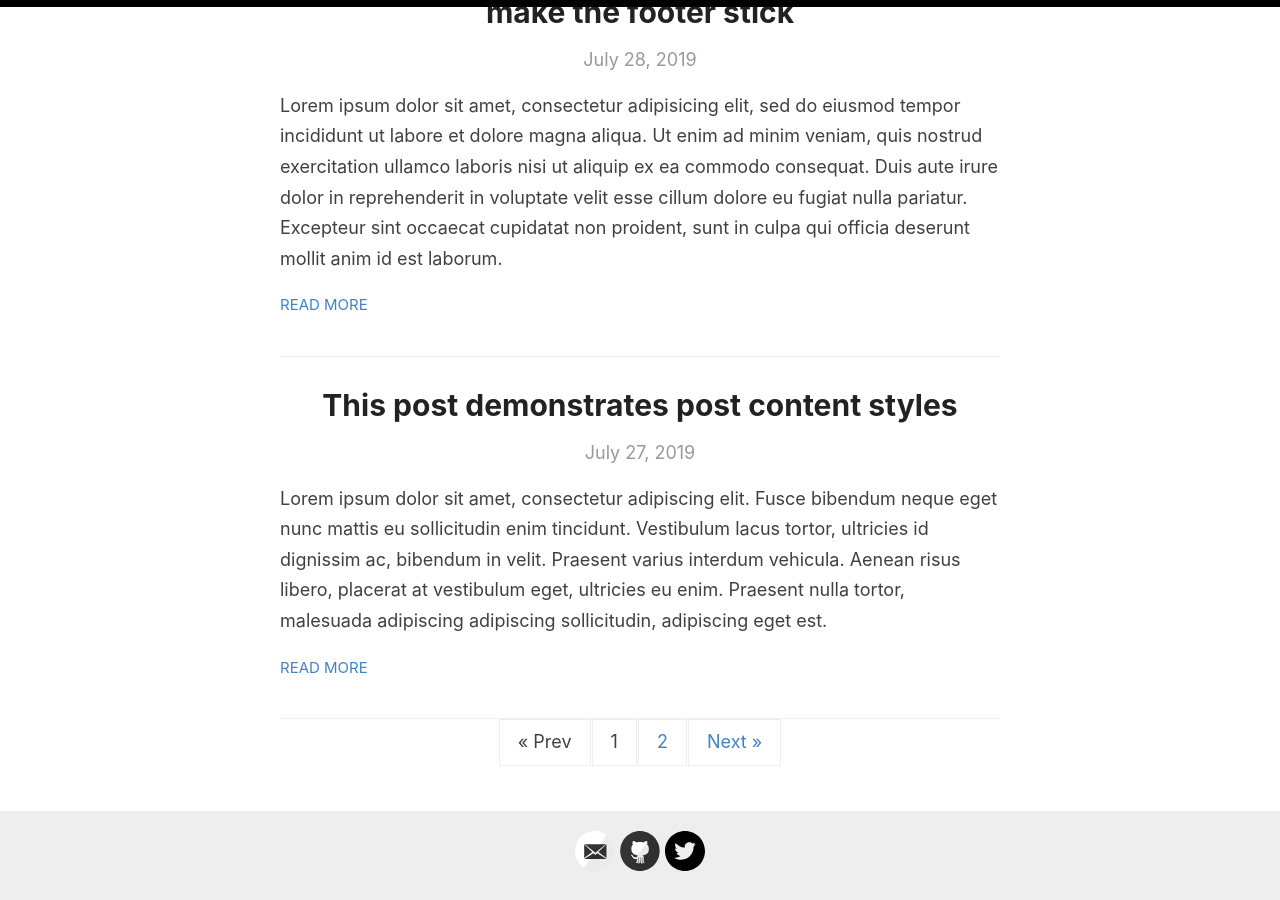
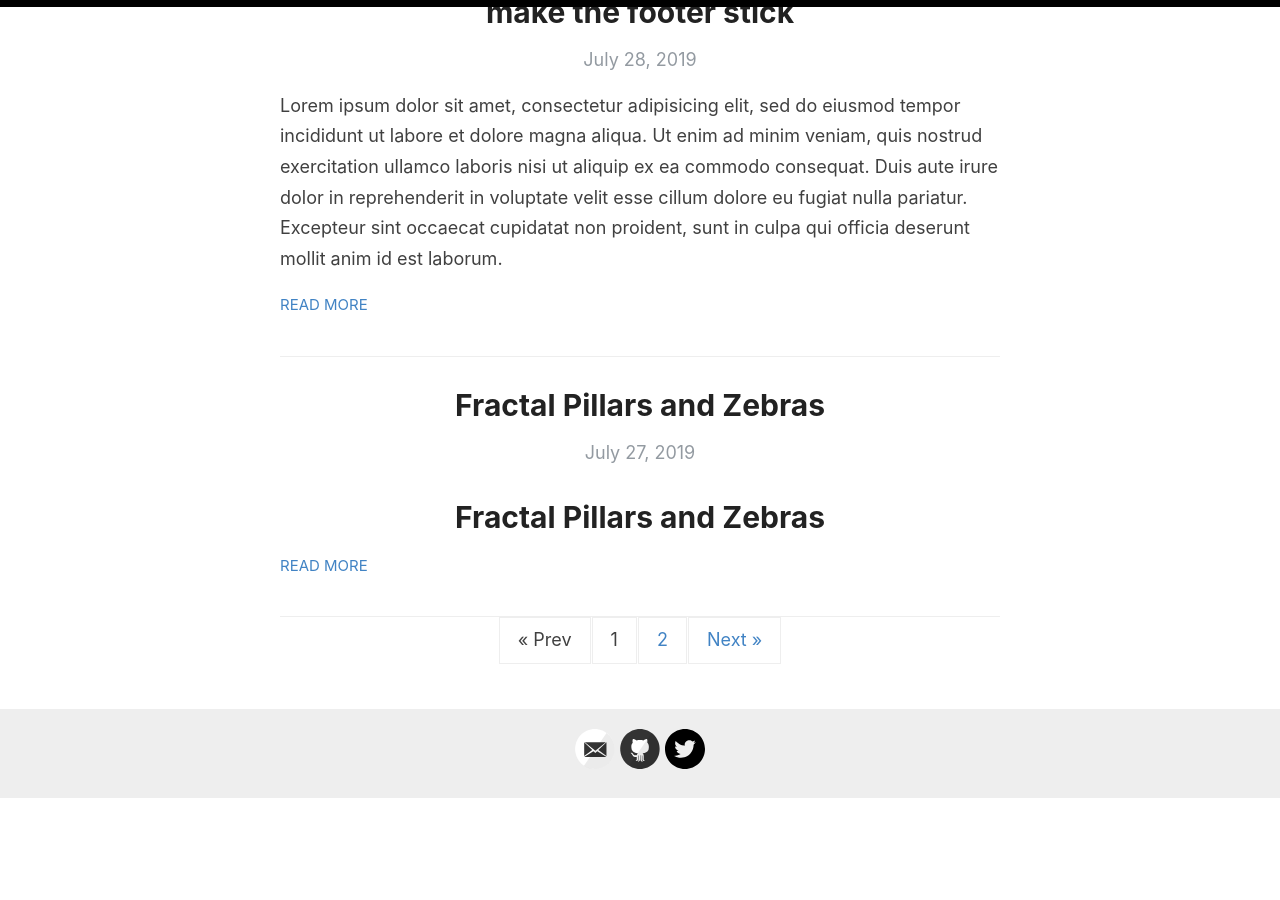
Before and after one commit to DylanCope/dylancope.github.io, a Jekyll site: the page built from index.html, in a window 1280 px wide and 900 px high, scrolled down 1326 px. Built offline with Jekyll 4.4.1, drawn with Linux system fonts in a browser that asks for light colours; the list of posts is cut into pages by our own code; after the commit the page ends 2124 px from its top, so only the background shows below that; some of the changed lines change nothing that is shown.

Commit message:
Update 2019-7-27-this-post-demonstrates-post-content-styles.md

````diff
--- a/_posts/2019-7-27-this-post-demonstrates-post-content-styles.md
+++ b/_posts/2019-7-27-this-post-demonstrates-post-content-styles.md
@@ -1,95 +1,259 @@
 ---
 layout: post
-title: This post demonstrates post content styles
-categories: Miscellaneous
+title: Fractal Pillars and Zebras
+categories: [Maths, Fun]
 ---
 
-Lorem ipsum dolor sit amet, consectetur adipiscing elit. Fusce bibendum neque eget nunc mattis eu sollicitudin enim tincidunt. Vestibulum lacus tortor, ultricies id dignissim ac, bibendum in velit. Praesent varius interdum vehicula. Aenean risus libero, placerat at vestibulum eget, ultricies eu enim. Praesent nulla tortor, malesuada adipiscing adipiscing sollicitudin, adipiscing eget est.
 
-## Some great heading (h2)
+# Fractal Pillars and Zebras
 
-Proin convallis mi ac felis pharetra aliquam. Curabitur dignissim accumsan rutrum. In arcu magna, aliquet vel pretium et, molestie et arcu.
+In [this post](https://www.reddit.com/r/Python/comments/e4js7g/an_error_in_my_code_makes_the_mandelbrot_set_look/?utm_medium=android_app&utm_source=share), Reddit user `u/FlyingCow313` shows an image that resulted from thier attempt to implement a Mandlebrot renderer.
 
-Mauris lobortis nulla et felis ullamcorper bibendum. Phasellus et hendrerit mauris. Proin eget nibh a massa vestibulum pretium. Suspendisse eu nisl a ante aliquet bibendum quis a nunc. Praesent varius interdum vehicula. Aenean risus libero, placerat at vestibulum eget, ultricies eu enim. Praesent nulla tortor, malesuada adipiscing adipiscing sollicitudin, adipiscing eget est.
+<img src="https://preview.redd.it/y9qbirw5w1241.png?width=960&crop=smart&auto=webp&s=a3221afb618952aeee50371b7d33abe3db852dcc" width="500px"/>
 
-## Another great heading (h2)
+In this notebook we are going to recreate the pattern and investigate how it is generated.
 
-Lorem ipsum dolor sit amet, consectetur adipiscing elit. Fusce bibendum neque eget nunc mattis eu sollicitudin enim tincidunt. Vestibulum lacus tortor, ultricies id dignissim ac, bibendum in velit.
+First, lets create a working Mandlebrot renderer, then we will try to mess with it to recreate the effect.
 
-### Some great subheading (h3)
+Note: I have adapted basic generation and rendering code from [this](https://tomroelandts.com/articles/how-to-compute-colorful-fractals-using-numpy-and-matplotlib) and [this](https://www.ibm.com/developerworks/community/blogs/jfp/entry/My_Christmas_Gift?lang=en).
 
-Proin convallis mi ac felis pharetra aliquam. Curabitur dignissim accumsan rutrum. In arcu magna, aliquet vel pretium et, molestie et arcu. Mauris lobortis nulla et felis ullamcorper bibendum.
 
-Phasellus et hendrerit mauris. Proin eget nibh a massa vestibulum pretium. Suspendisse eu nisl a ante aliquet bibendum quis a nunc.
-
-### Some great subheading (h3)
-
-Praesent varius interdum vehicula. Aenean risus libero, placerat at vestibulum eget, ultricies eu enim. Praesent nulla tortor, malesuada adipiscing adipiscing sollicitudin, adipiscing eget est.
-
-> This quote will change your life. It will reveal the secrets of the universe, and all the wonders of humanity. Don't misuse it.
-
-Lorem ipsum dolor sit amet, consectetur adipiscing elit. Fusce bibendum neque eget nunc mattis eu sollicitudin enim tincidunt.
-
-### Some great subheading (h3)
-
-Vestibulum lacus tortor, ultricies id dignissim ac, bibendum in velit. Proin convallis mi ac felis pharetra aliquam. Curabitur dignissim accumsan rutrum.
-
-```html
-<html>
-  <head>
-  </head>
-  <body>
-    <p>Hello, World!</p>
-  </body>
-</html>
+```python
+import numpy as np
+import matplotlib.pyplot as plt
+%matplotlib inline
 ```
 
 
-In arcu magna, aliquet vel pretium et, molestie et arcu. Mauris lobortis nulla et felis ullamcorper bibendum. Phasellus et hendrerit mauris.
+```python
+def create_mandlebrot(
+    n = 700, # screen size pixels
 
-#### You might want a sub-subheading (h4)
+    s = 1,  # Scale.
+    p = 0.6 + 0j, # screen offset
 
-In arcu magna, aliquet vel pretium et, molestie et arcu. Mauris lobortis nulla et felis ullamcorper bibendum. Phasellus et hendrerit mauris.
+    horizon = 2.0 ** 20,
+    iterations=500
+):
 
-In arcu magna, aliquet vel pretium et, molestie et arcu. Mauris lobortis nulla et felis ullamcorper bibendum. Phasellus et hendrerit mauris.
+    s = int(s * n * 4 / 7) # maps scale factor to pixel space
+    x = np.linspace(-n / s, n / s, num=n).reshape((1, n))
+    y = np.linspace(-n / s, n / s, num=n).reshape((n, 1))
 
-#### But it's probably overkill (h4)
+    Z = np.tile(x, (n, 1)) + 1j * np.tile(y, (1, n)) - p
+    C = Z.copy()
 
-In arcu magna, aliquet vel pretium et, molestie et arcu. Mauris lobortis nulla et felis ullamcorper bibendum. Phasellus et hendrerit mauris.
+    M = np.full((n, n), True, dtype=bool)
+    N = np.zeros((n, n))
 
-### Oh hai, an unordered list!!
+    log_horizon = np.log(np.log(horizon))/np.log(2)
 
-In arcu magna, aliquet vel pretium et, molestie et arcu. Mauris lobortis nulla et felis ullamcorper bibendum. Phasellus et hendrerit mauris.
+    for i in range(iterations):
+        Z[M] = Z[M] * Z[M] + C[M]
+        M[np.abs(Z) > horizon] = False
+        N[M] = i - np.log(np.log(np.abs(Z[M]) + 1))/np.log(2) + log_horizon
 
-- First item, yo
-- Second item, dawg
-- Third item, what what?!
-- Fourth item, fo sheezy my neezy
+    return N
+```
 
-### Oh hai, an ordered list!!
 
-In arcu magna, aliquet vel pretium et, molestie et arcu. Mauris lobortis nulla et felis ullamcorper bibendum. Phasellus et hendrerit mauris.
+```python
+N = create_mandlebrot(n=2000, iterations=2000)
+```
 
-1. First item, yo
-2. Second item, dawg
-3. Third item, what what?!
-4. Fourth item, fo sheezy my neezy
+
+```python
+fig = plt.figure(figsize=(20, 20))
+ax = fig.add_axes([0, 0, 1, 1], frameon=False, aspect=1)
+ax.set_xticks([])
+ax.set_yticks([])
+plt.imshow(np.flipud(np.log(1 + N)), cmap='magma');
+```
+
+
+![png](https://raw.githubusercontent.com/DylanCope/Fractal-Pillars-and-Zebras/master/output_4_0.png)
+
+
+## Recreating the Effect
+
+The key error is in the following code snippet (from [this file](https://github.com/TFC-343/Mandelbrot/blob/master/main.py)):
+```
+    while comparative(z, '2500+2500i', '<') > 1 and comparative(z, '-2500-2500i', '>') > 1 and loops < 500:
+        z = comp(comp(str(z), str(z), 'times'), str(r/100)+'+'+str(f/100)+'i', 'add')
+        loops += 1
+    if comparative(z, '1000+1000i', '<') > 1:
+        return 'black'
+    else:
+        return 'white'
+```
+The `comparative` function takes two strings representing complex numbers and a third representing the comparative operator. Internally, for complex arguments `a + bi` and `x + iy`, and comparative operator `op`, it returns true if and only if `(a op b) and (b op y)`. Therefore the condition `comparative(z, '2500+2500i', '<')` is only true if the imaginary and real components of `z` are less than `2500`.
+
+In normal Mandelbrot rendering our terminal condition is based upon the magnitude of `z`, whereas in this situation the iteration stops when `z` enters into one of the two boxes  $[(2500, 2500), (\infty, \infty)]$ or $[(-2500, -2500), (-\infty, -\infty)]$.
+
+
+```python
+def create_mandlebrot_pillars(
+    n = 700, # screen size pixels
+
+    s = 1,  # Scale.
+    p = 0.6 + 0j, # screen offset
+
+    iterations=500
+):
+
+    s *= n * 4 / 7 # maps scale factor to pixel space
+    x = np.linspace(-n / s, n / s, num=n).reshape((1, n))
+    y = np.linspace(-n / s, n / s, num=n).reshape((n, 1))
+    Z = np.tile(x, (n, 1)) + 1j * np.tile(y, (1, n)) - p
+
+    C = Z.copy()
+    M = np.full((n, n), False, dtype=bool)
+    N = np.zeros((n, n))
+
+    for i in range(iterations):
+        Z[M] = Z[M] * Z[M] + C[M]
+        M = (
+            ((Z.imag < 2500) & (Z.real < 2500)) &
+            ((Z.imag > -2500) & (Z.real > -2500))
+        )
+
+    M = (Z.imag < 1000) & (Z.real < 1000)
+    return ~M
+```
+
+
+```python
+N = create_mandlebrot_pillars(iterations=500, n=2000)
+fig = plt.figure(figsize=(20, 20))
+ax = fig.add_axes([0, 0, 1, 1], frameon=False, aspect=1)
+ax.set_xticks([]); ax.set_yticks([])
+plt.imshow(np.flipud(N), cmap='gray');
+```
+
+
+![png](https://raw.githubusercontent.com/DylanCope/Fractal-Pillars-and-Zebras/master/output_7_0.png)
 
 
 
-## Headings are cool! (h2)
+```python
+def create_mandlebrot_zebra(
+    n = 700, # screen size pixels
 
-Proin eget nibh a massa vestibulum pretium. Suspendisse eu nisl a ante aliquet bibendum quis a nunc. Praesent varius interdum vehicula. Aenean risus libero, placerat at vestibulum eget, ultricies eu enim. Praesent nulla tortor, malesuada adipiscing adipiscing sollicitudin, adipiscing eget est.
+    s = 1,  # Scale.
+    p = 0.6 + 0j, # screen offset
 
-Praesent nulla tortor, malesuada adipiscing adipiscing sollicitudin, adipiscing eget est.
+    iterations=500
+):
 
-Proin eget nibh a massa vestibulum pretium. Suspendisse eu nisl a ante aliquet bibendum quis a nunc.
+    s *= n * 4 / 7 # maps scale factor to pixel space
+    x = np.linspace(-n / s, n / s, num=n).reshape((1, n))
+    y = np.linspace(-n / s, n / s, num=n).reshape((n, 1))
+    Z = np.tile(x, (n, 1)) + 1j * np.tile(y, (1, n)) - p
 
-### Tables
+    C = Z.copy()
+    M = np.full((n, n), False, dtype=bool)
+    N = np.zeros((n, n))
 
-|Title 1               | Title 2               | Title 3               | Title 4              |
-|--------------------- | --------------------- | --------------------- | ---------------------|
-|lorem                 | lorem ipsum           | lorem ipsum dolor     | lorem ipsum dolor sit|
-|lorem ipsum dolor sit | lorem ipsum dolor sit | lorem ipsum dolor sit | lorem ipsum dolor sit|
-|lorem ipsum dolor sit | lorem ipsum dolor sit | lorem ipsum dolor sit | lorem ipsum dolor sit|
-|lorem ipsum dolor sit | lorem ipsum dolor sit | lorem ipsum dolor sit | lorem ipsum dolor sit|
+    for i in range(iterations):
+        Z[~M] = Z[~M] * Z[~M] + C[~M]
+        M = (
+            ((Z.imag > 2500) & (Z.real > 2500)) |
+            ((Z.imag < -2500) & (Z.real < -2500))
+        )
+
+    M = (Z.imag < 1000) & (Z.real < 1000)
+    return M
+```
+
+
+```python
+N = create_mandlebrot_zebra(iterations=500, n=2000)
+fig = plt.figure(figsize=(20, 20))
+ax = fig.add_axes([0, 0, 1, 1], frameon=False, aspect=1)
+ax.set_xticks([]); ax.set_yticks([])
+plt.imshow(np.flipud(N), cmap='gray');
+```
+
+
+![png](https://raw.githubusercontent.com/DylanCope/Fractal-Pillars-and-Zebras/master/output_9_0.png)
+
+
+
+```python
+def create_mandlebrot_with_angles(
+    n = 700, # screen size pixels
+
+    s = 1,  # Scale.
+    p = 0.6 + 0j, # screen offset
+
+    horizon = 2.0 ** 10,
+    iterations=500
+):
+
+    s = int(s * n * 4 / 7) # maps scale factor to pixel space
+    x = np.linspace(-n / s, n / s, num=n).reshape((1, n))
+    y = np.linspace(-n / s, n / s, num=n).reshape((n, 1))
+
+    Z = np.tile(x, (n, 1)) + 1j * np.tile(y, (1, n)) - p
+    C = Z.copy()
+
+    M = np.full((n, n), True, dtype=bool)
+    N = np.zeros((n, n))
+
+    for i in range(iterations):
+        Z[M] = Z[M] * Z[M] + C[M]
+        M[np.abs(Z) > horizon] = False
+        N[M] = np.angle(Z[M]) + np.pi
+
+    return N
+```
+
+
+```python
+N = create_mandlebrot_with_angles(n=2000)
+```
+
+
+```python
+fig = plt.figure(figsize=(20, 20))
+ax = fig.add_axes([0, 0, 1, 1], frameon=False, aspect=1)
+ax.set_xticks([]); ax.set_yticks([])
+plt.imshow(np.flipud(N), cmap='magma');
+```
+
+
+![png](https://raw.githubusercontent.com/DylanCope/Fractal-Pillars-and-Zebras/master/output_12_0.png)
+
+
+
+```python
+N = create_mandlebrot_with_angles(n=2000, horizon=2, iterations=50)
+```
+
+
+```python
+fig = plt.figure(figsize=(20, 20))
+ax = fig.add_axes([0, 0, 1, 1], frameon=False, aspect=1)
+ax.set_xticks([]); ax.set_yticks([])
+plt.imshow(np.flipud(N), cmap='magma');
+```
+
+
+![png](https://raw.githubusercontent.com/DylanCope/Fractal-Pillars-and-Zebras/master/output_14_0.png)
+
+
+
+```python
+N = create_mandlebrot_with_angles(n=2000, horizon=2, iterations=2000, s=2.5, p=1+0j)
+```
+
+
+```python
+fig = plt.figure(figsize=(20, 20))
+ax = fig.add_axes([0, 0, 1, 1], frameon=False, aspect=1)
+ax.set_xticks([]); ax.set_yticks([])
+plt.imshow(np.flipud(N), cmap='magma');
+```
+
+
+![png](https://raw.githubusercontent.com/DylanCope/Fractal-Pillars-and-Zebras/master/output_16_0.png)
````
